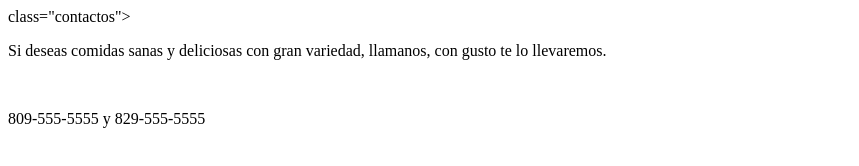
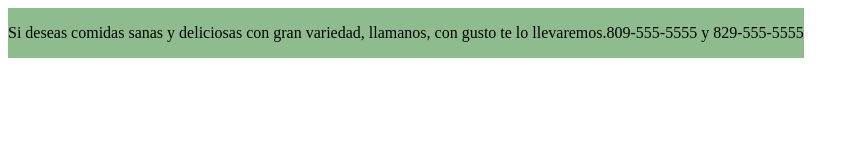
Before and after one commit to RachellePC/proyecto_2_ramas, a website: page contacto.html in a window 1280 px wide. Shown: the whole page, without its empty margins (0-859 px from the left). Drawn offline with Linux system fonts and the light colour scheme.

Commit message:
last changes

```diff
--- a/contacto.html
+++ b/contacto.html
@@ -4,11 +4,13 @@
     <meta charset="UTF-8">
     <meta http-equiv="X-UA-Compatible" content="IE=edge">
     <meta name="viewport" content="width=device-width, initial-scale=1.0">
+    <link rel="stylesheet" href="./CSS/estilos3.css">
     <title>Contacto</title>
 </head>
 <body>
-    class="contactos">
 
+
+   <div class="contactos">
     <header>
         <p>
             Si deseas comidas sanas y deliciosas con gran variedad, llamanos, con gusto te lo llevaremos.
@@ -17,5 +19,6 @@
     <br>
 
     <P>809-555-5555 y 829-555-5555</P>
+   </div>
 </body>
 </html>
```
Also changed, not shown: nosotros.html (+1 -0 lines).
